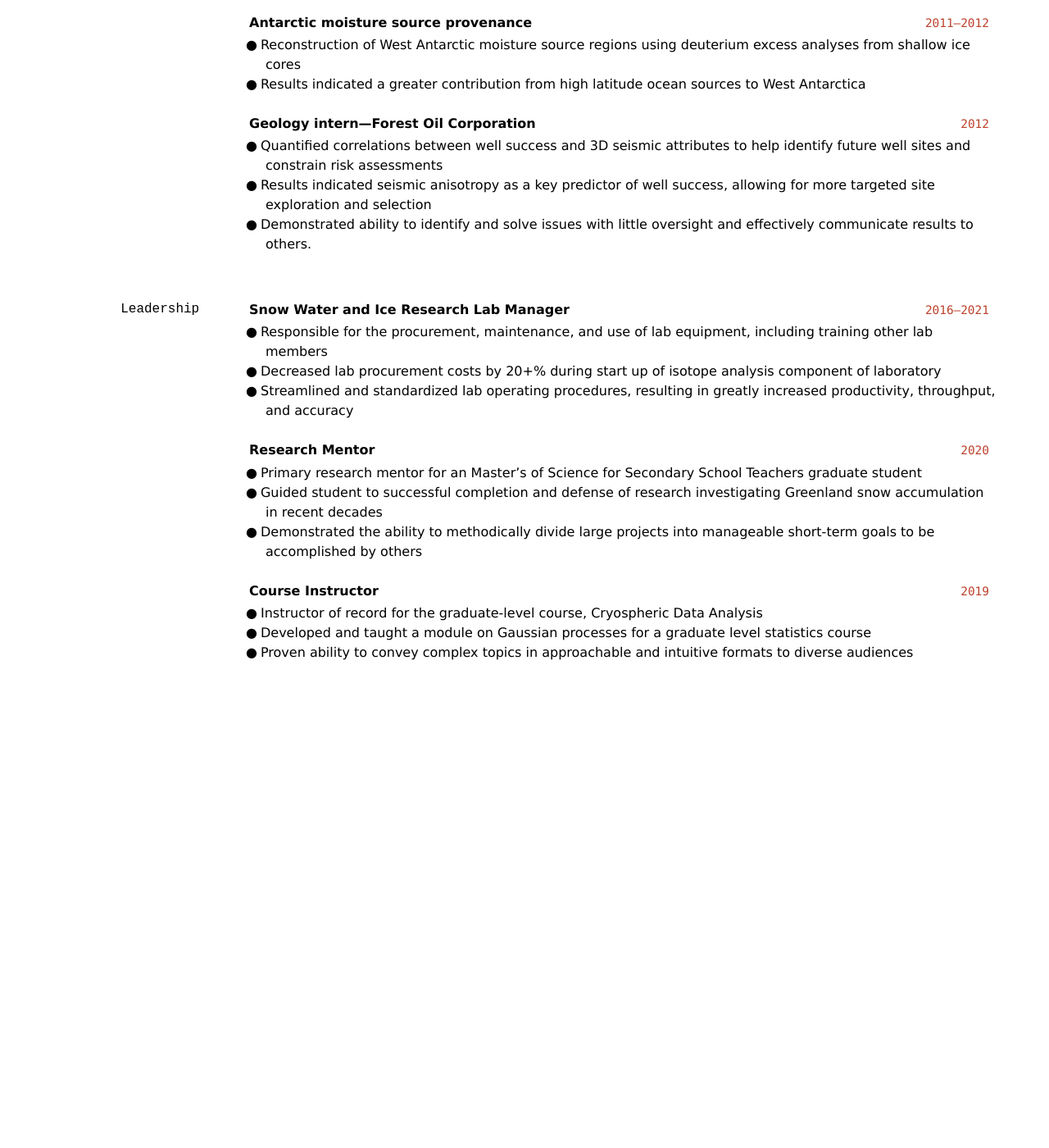
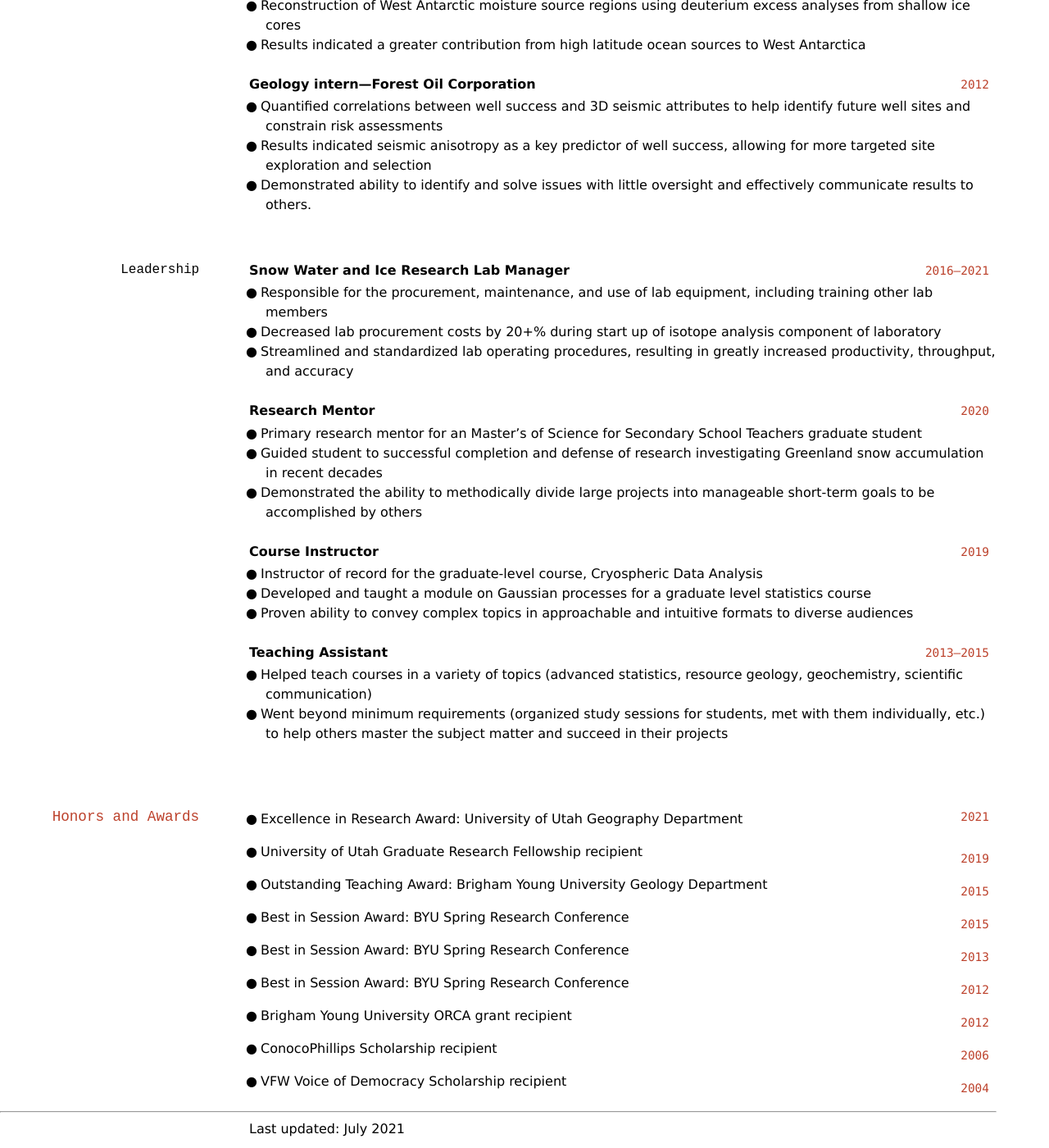
Before and after one commit to durbank/durbank.github.io, a Jekyll site: the page built from cv/resume.md, in a window 1280 px wide and 1400 px high, scrolled down 1448 px. Shown: the whole window at 82% size. Built offline with Jekyll 4.4.1, drawn with Linux system fonts in a browser that asks for light colours; before the commit the page ends 2280 px from its top, so only the background shows below that; some of the changed text lies outside the part shown.

```diff
--- a/cv/resume.md
+++ b/cv/resume.md
@@ -68,7 +68,7 @@
 Blah blah blah.
 More blah.
 - Dynamic modeling of energy exchange and  -->
-\
+
 `2013–2015`
 **Climate reconstruction from paleoglaciers**
 
@@ -112,13 +112,13 @@
 - Developed and taught a module on Gaussian processes for a graduate level statistics course
 - Proven ability to convey complex topics in approachable and intuitive formats to diverse audiences
 
-<!-- `2013–2015`
+`2013–2015`
 **Teaching Assistant**
 
 - Helped teach courses in a variety of topics (advanced statistics, resource geology, geochemistry, scientific communication)
-- Went beyond minimum requirements (organized study sessions for students, met with them individually, etc.) to help others master the subject matter and succeed in their projects -->
+- Went beyond minimum requirements (organized study sessions for students, met with them individually, etc.) to help others master the subject matter and succeed in their projects
 
-<!-- ## Honors and Awards
+## Honors and Awards
 
 `2021`
 - Excellence in Research Award: University of Utah Geography Department
@@ -145,8 +145,8 @@
 - ConocoPhillips Scholarship recipient
 
 `2004`
-- VFW Voice of Democracy Scholarship recipient -->
+- VFW Voice of Democracy Scholarship recipient
 
-<!-- --- -->
+---
 
-<!-- Last updated: July 2021 -->
+Last updated: July 2021
```
Also changed, not shown: other parts of cv/resume.md (+3 -3 lines).
